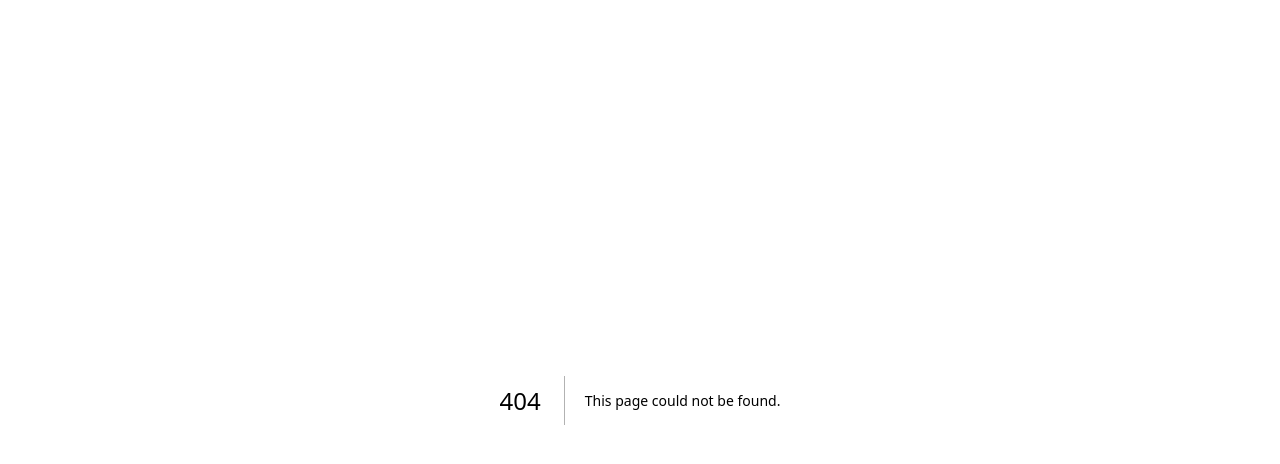
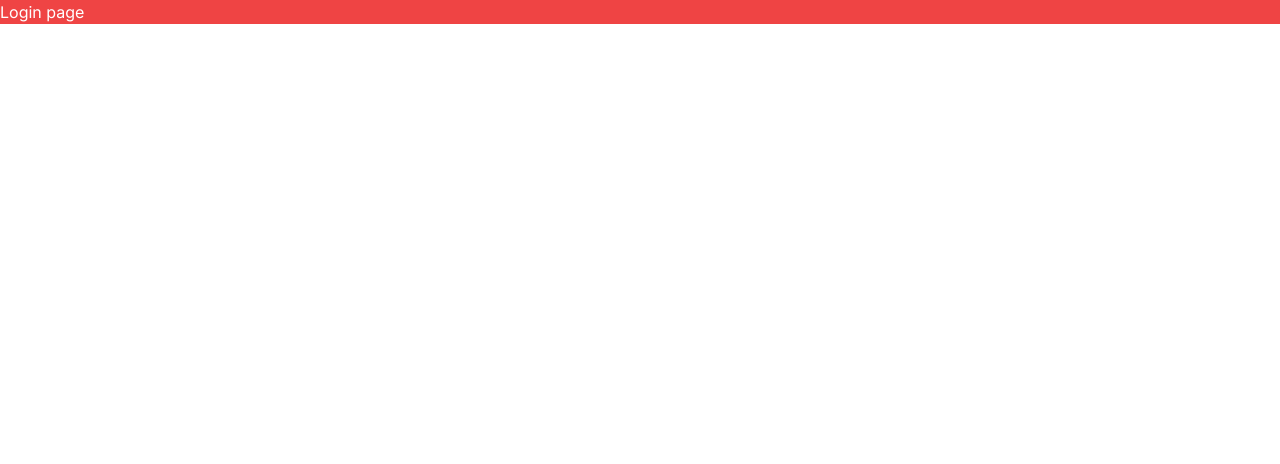
Before and after one commit to tabsheermk/notion-clone, a Next.js app: page /login in a window 1280 px wide. Before the commit this address had no page. Shown: the top 464 px of the page. Built offline with nearby package versions, Linux system fonts and the light colour scheme.

Commit message:
2-[Folder Setup Completed]

```diff
--- /dev/null
+++ b/app/(auth)/(routes)/layout.tsx
@@ -0,0 +1,5 @@
+const RootLayout = ({ children }: { children: React.ReactNode }) => {
+  return <div className="h-full bg-red-500 text-white">{children}</div>;
+};
+
+export default RootLayout;
--- /dev/null
+++ b/app/(auth)/(routes)/login/page.tsx
@@ -0,0 +1,5 @@
+const Login = () => {
+  return <div>Login page</div>;
+};
+
+export default Login;
--- /dev/null
+++ b/app/(auth)/(routes)/register/page.tsx
@@ -0,0 +1,5 @@
+const Register = () => {
+  return <div>Register page</div>;
+};
+
+export default Register;
```
Also changed, not shown: app/(root)/page.tsx (renamed from app/page.tsx), 1 other file (tests, documents, lock files or other folders).
